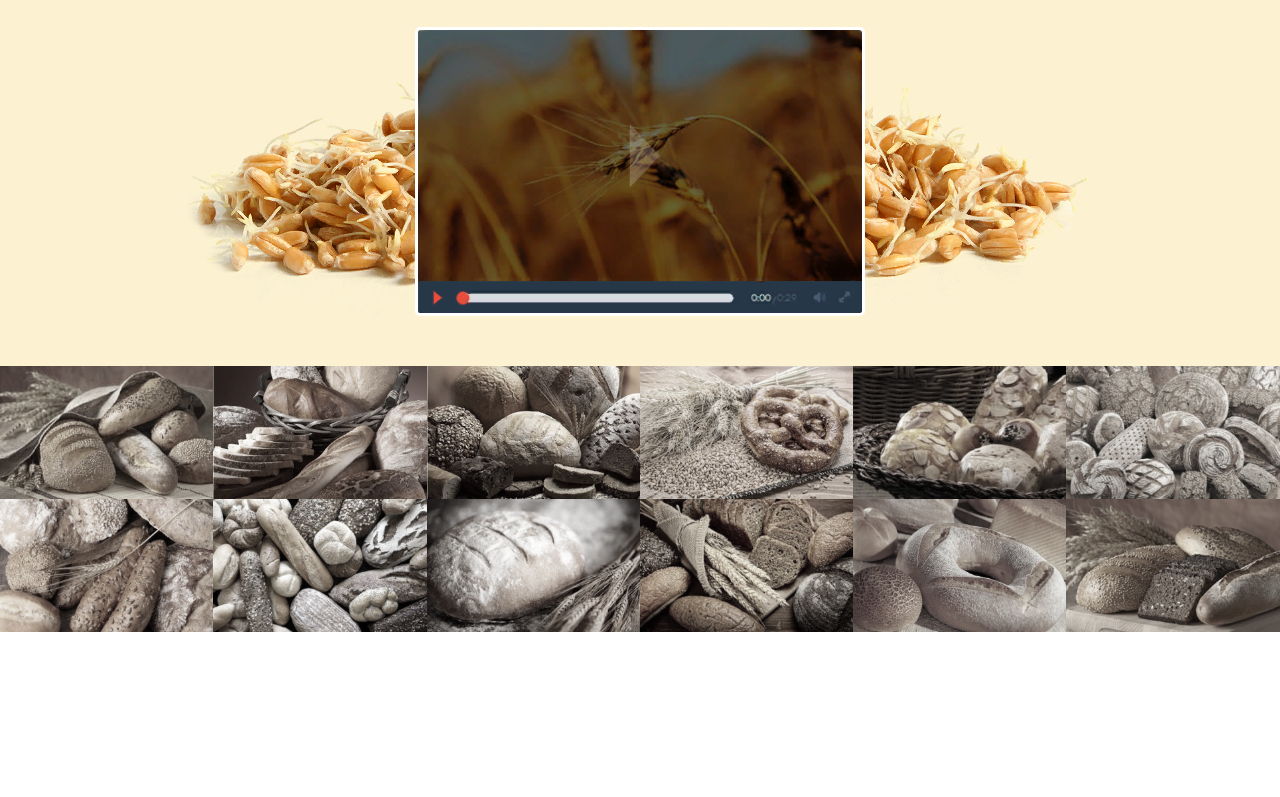
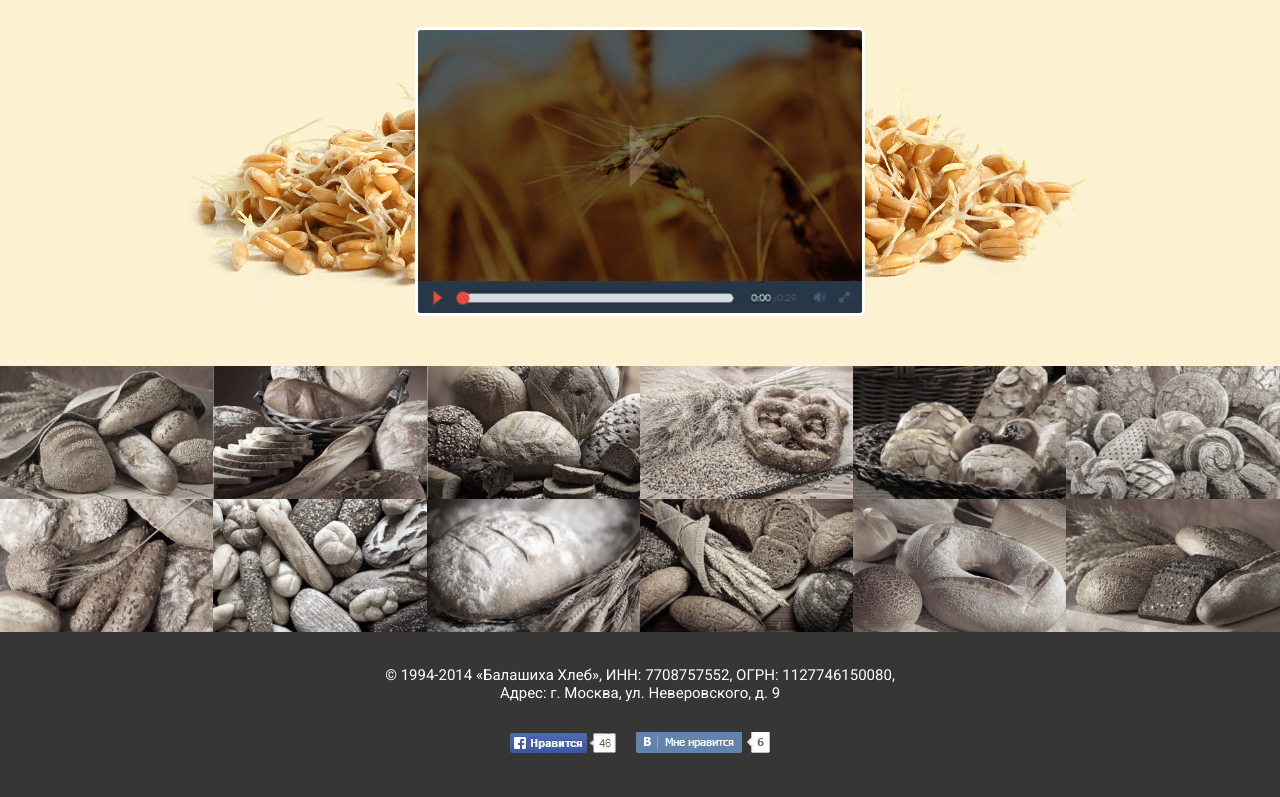
Before and after one commit to kamunicorn/balashiha, a plain HTML site: page index.html in a window 1280 px wide. Shown: the part 3449-4246 px from the top of the page. Before the commit the page ends 4081 px from the top, so only its background shows below. Drawn offline with Linux system fonts and the light colour scheme; a web font is replaced by a local one.

Commit message:
Сверстала футер, кнопки лайков из соцсетей вставила в виде картинки

```diff
--- a/index.html
+++ b/index.html
@@ -283,6 +283,17 @@
         </div>
     </section>
     <!-- /.many-bread -->
+
+    <!-- Подвал страницы -->
+    <footer>
+        <div class="container">
+            © 1994-2014 «Балашиха Хлеб», ИНН: 7708757552, ОГРН: 1127746150080,<br>
+            Адрес: г. Москва, ул. Неверовского, д. 9<br>
+            <img src="/img/footer-socials.png" alt="Лайки в социальных сетях">
+        </div>
+        <!-- /.container -->
+    </footer>
+    <!-- /footer -->
 </body>
 
 </html>
--- a/sass/style.sass
+++ b/sass/style.sass
@@ -344,6 +344,9 @@ a, button, input
             width: 450px
 
 .many-bread
+    height: auto
+    margin-bottom: -5px
+    display: inline-block
     &__row
         width: 100%
     &__item
@@ -358,6 +361,20 @@ a, button, input
             // filter: sepia(150%)
             &:hover
                 filter: grayscale(0%)
+
+footer
+    padding-top: 35px
+    padding-bottom: 40px
+    min-height: 150px
+    background-color: #363636
+    color: #fefefe
+    font-size: 15px
+    font-weight: 300
+    text-align: center
+    img
+        margin-top: 30px
+        margin-left: auto
+        margin-right: auto
 
 @media (max-width: 1419px)
     // адаптация псевдоэлементов и вылезания за рамки картинок
```
Also changed, not shown: css/style.css, img/footer-socials.png (added).
